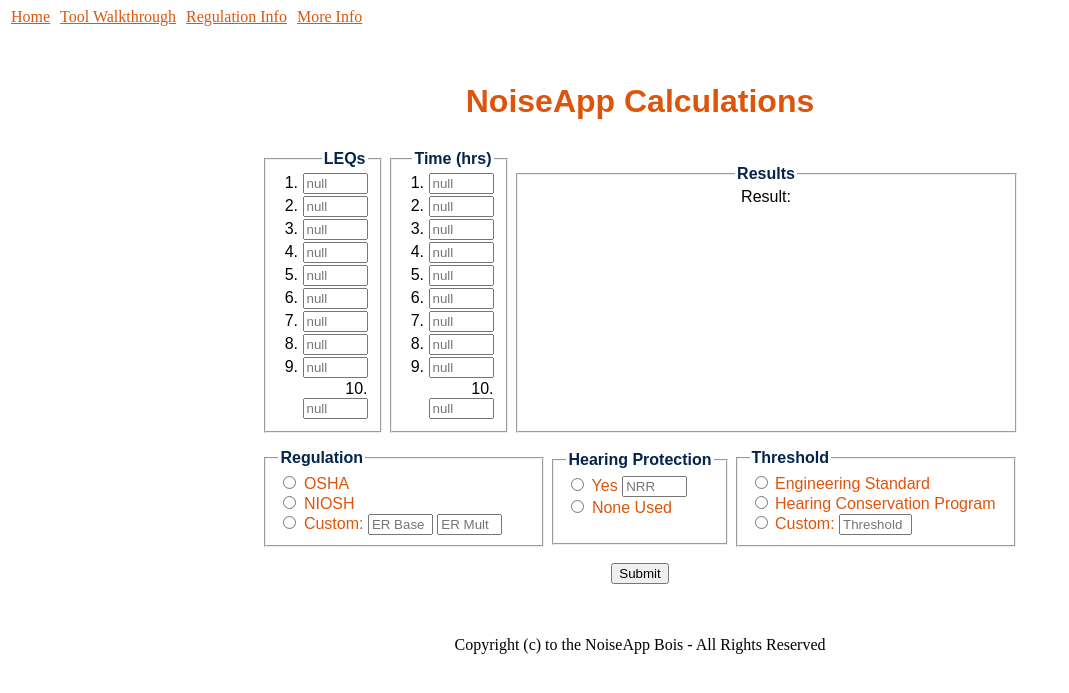
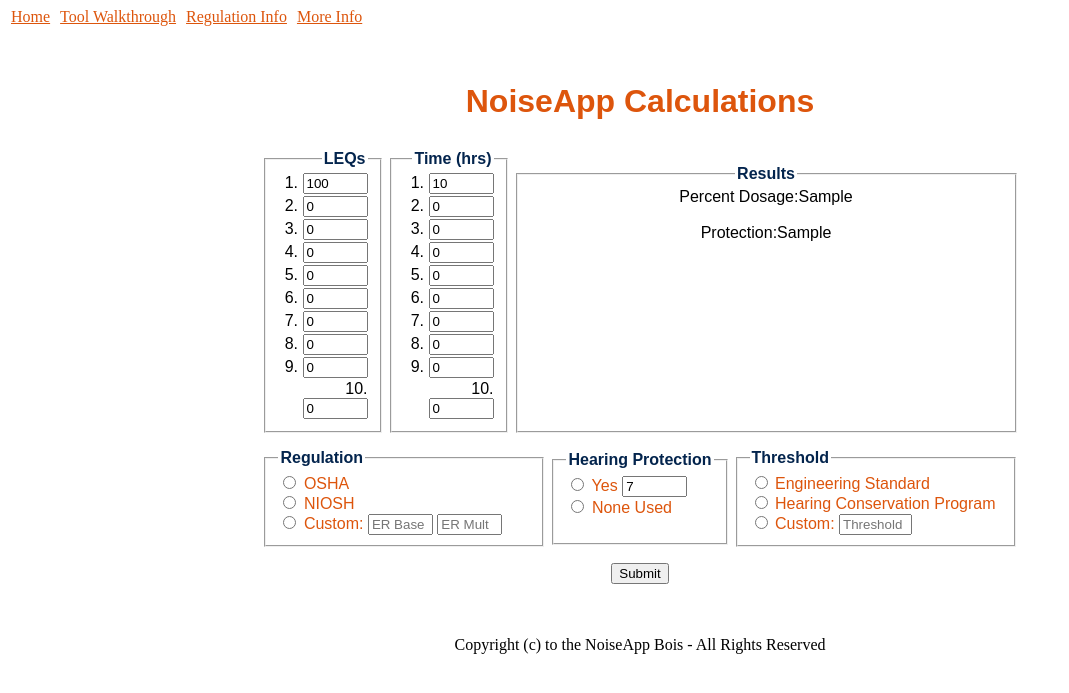
Before and after one commit to erayner305/NoiseApp, a Flask app: template templates/index.html in a window 1280 px wide. Shown: the top 693 px of the page, without its empty margins (0-1069 px from the left). Run offline with Flask 2, Linux system fonts and the light colour scheme; the template is opened without the code that fills it: most values are stand-ins (such as "Sample title", 1, 10 or a date in 2020).

Commit message:
Update index.html
Adds output and changed placeholder to values because null values blow up the program.

```diff
--- a/templates/index.html
+++ b/templates/index.html
@@ -4,38 +4,41 @@
 <center>
     <h1 style="color:#dd550c;font-family: Arial">NoiseApp Calculations</h1>
 
+	<form method="POST">
 	<div style="padding:8px;margin:auto;">
 		<fieldset style="display:inline-block;font-family: Arial;text-align:right;width:90px;">
 			<legend style="color:#03244d;font-weight: 600">LEQs</legend>
-			1. <input type="text" id="LEQ1" name="LEQ1" placeholder="null" size = "5" style="margin-bottom:2px"><br>
-			2. <input type="text" id="LEQ2" name="LEQ2" placeholder="null" size = "5" style="margin-bottom:2px"><br>
-			3. <input type="text" id="LEQ3" name="LEQ3" placeholder="null" size = "5" style="margin-bottom:2px"><br>
-			4. <input type="text" id="LEQ4" name="LEQ4" placeholder="null" size = "5" style="margin-bottom:2px"><br>
-			5. <input type="text" id="LEQ5" name="LEQ5" placeholder="null" size = "5" style="margin-bottom:2px"><br>
-			6. <input type="text" id="LEQ6" name="LEQ6" placeholder="null" size = "5" style="margin-bottom:2px"><br>
-			7. <input type="text" id="LEQ7" name="LEQ7" placeholder="null" size = "5" style="margin-bottom:2px"><br>
-			8. <input type="text" id="LEQ8" name="LEQ8" placeholder="null" size = "5" style="margin-bottom:2px"><br>
-			9. <input type="text" id="LEQ9" name="LEQ9" placeholder="null" size = "5" style="margin-bottom:2px"><br>
-			10. <input type="text" id="LEQ10" name="LEQ10" placeholder="null" size = "5" style="margin-bottom:2px"><br>
+			1. <input type="text" id="LEQ1" name="LEQ1" value="100" size = "5" style="margin-bottom:2px"><br>
+			2. <input type="text" id="LEQ2" name="LEQ2" value="0" size = "5" style="margin-bottom:2px"><br>
+			3. <input type="text" id="LEQ3" name="LEQ3" value="0" size = "5" style="margin-bottom:2px"><br>
+			4. <input type="text" id="LEQ4" name="LEQ4" value="0" size = "5" style="margin-bottom:2px"><br>
+			5. <input type="text" id="LEQ5" name="LEQ5" value="0" size = "5" style="margin-bottom:2px"><br>
+			6. <input type="text" id="LEQ6" name="LEQ6" value="0" size = "5" style="margin-bottom:2px"><br>
+			7. <input type="text" id="LEQ7" name="LEQ7" value="0" size = "5" style="margin-bottom:2px"><br>
+			8. <input type="text" id="LEQ8" name="LEQ8" value="0" size = "5" style="margin-bottom:2px"><br>
+			9. <input type="text" id="LEQ9" name="LEQ9" value="0" size = "5" style="margin-bottom:2px"><br>
+			10. <input type="text" id="LEQ10" name="LEQ10" value="0" size = "5" style="margin-bottom:2px"><br>
 		</fieldset>
 
 		<fieldset style="display:inline-block;font-family: Arial;text-align:right;width:90px;">
 			<legend style="color:#03244d;font-weight: 600">Time (hrs)</legend>
-			1. <input type="text" id="TIME1" name="TIME1" placeholder="null" size = "5" style="margin-bottom:2px"><br>
-			2. <input type="text" id="TIME2" name="TIME2" placeholder="null" size = "5" style="margin-bottom:2px"><br>
-			3. <input type="text" id="TIME3" name="TIME3" placeholder="null" size = "5" style="margin-bottom:2px"><br>
-			4. <input type="text" id="TIME4" name="TIME4" placeholder="null" size = "5" style="margin-bottom:2px"><br>
-			5. <input type="text" id="TIME5" name="TIME5" placeholder="null" size = "5" style="margin-bottom:2px"><br>
-			6. <input type="text" id="TIME6" name="TIME6" placeholder="null" size = "5" style="margin-bottom:2px"><br>
-			7. <input type="text" id="TIME7" name="TIME7" placeholder="null" size = "5" style="margin-bottom:2px"><br>
-			8. <input type="text" id="TIME8" name="TIME8" placeholder="null" size = "5" style="margin-bottom:2px"><br>
-			9. <input type="text" id="TIME9" name="TIME9" placeholder="null" size = "5" style="margin-bottom:2px"><br>
-			10. <input type="text" id="TIME10" name="TIME10" placeholder="null" size = "5" style="margin-bottom:2px"><br>
+			1. <input type="text" id="TIME1" name="TIME1" value="10" size = "5" style="margin-bottom:2px"><br>
+			2. <input type="text" id="TIME2" name="TIME2" value="0" size = "5" style="margin-bottom:2px"><br>
+			3. <input type="text" id="TIME3" name="TIME3" value="0" size = "5" style="margin-bottom:2px"><br>
+			4. <input type="text" id="TIME4" name="TIME4" value="0" size = "5" style="margin-bottom:2px"><br>
+			5. <input type="text" id="TIME5" name="TIME5" value="0" size = "5" style="margin-bottom:2px"><br>
+			6. <input type="text" id="TIME6" name="TIME6" value="0" size = "5" style="margin-bottom:2px"><br>
+			7. <input type="text" id="TIME7" name="TIME7" value="0" size = "5" style="margin-bottom:2px"><br>
+			8. <input type="text" id="TIME8" name="TIME8" value="0" size = "5" style="margin-bottom:2px"><br>
+			9. <input type="text" id="TIME9" name="TIME9" value="0" size = "5" style="margin-bottom:2px"><br>
+			10. <input type="text" id="TIME10" name="TIME10" value="0" size = "5" style="margin-bottom:2px"><br>
 		</fieldset>
 
 		<fieldset style="display:inline-block;font-family: Arial;width:473px;height:249px;vertical-align:bottom;text-align:center;">
             <legend style="color:#03244d;font-weight: 600">Results</legend>
-			Result:<output ></output>
+			Percent Dosage:<output >{{ percDosage }}</output>
+			<br></br>
+			Protection:<output >{{ protRec }}</output>
 		</fieldset>
 	</div>
     <!-- Usable outputs for these forms are under the field "value" -->
@@ -52,8 +55,8 @@
 		        <input type="radio" id="regulation3" name ="regulation" value="CustomRegulation"/>
 		        <label style="color: #dd550c;font-weight: 400" for="regulation3"> Custom: </label>
 
-			        <input type="text" id="customregulation1" name="customregulation" placeholder="ER Base" size = "5">
-			        <input type="text" id="customregulation2" name="customregulation" placeholder="ER Mult" size = "5">
+			        <input type="text" id="customregulation1" name="customregulation1" placeholder="ER Base" size = "5">
+			        <input type="text" id="customregulation2" name="customregulation2" placeholder="ER Mult" size = "5">
     	</fieldset>
 
 		<fieldset style="display:inline-block;font-family: Arial;text-align:left;vertical-align:middle;height:74px">
@@ -61,7 +64,7 @@
 			<input type="radio" id="hearingProc1" name ="hearingProc" value="true"/>
 			<label style="color: #dd550c;font-weight: 400" for="vehicle1"> Yes</label>
 
-				<input type="text" id="customregulation1" name="customregulation" placeholder="NRR" size = "5"><br>
+				<input type="text" id="customregulation1" name="NRR" value="7" size = "5"><br>
 
 			<input type="radio" id="hearingProc2" name ="hearingProc" value="false"/>
 			<label style="color: #dd550c;font-weight: 400" for="vehicle1"> None Used</label>
```
